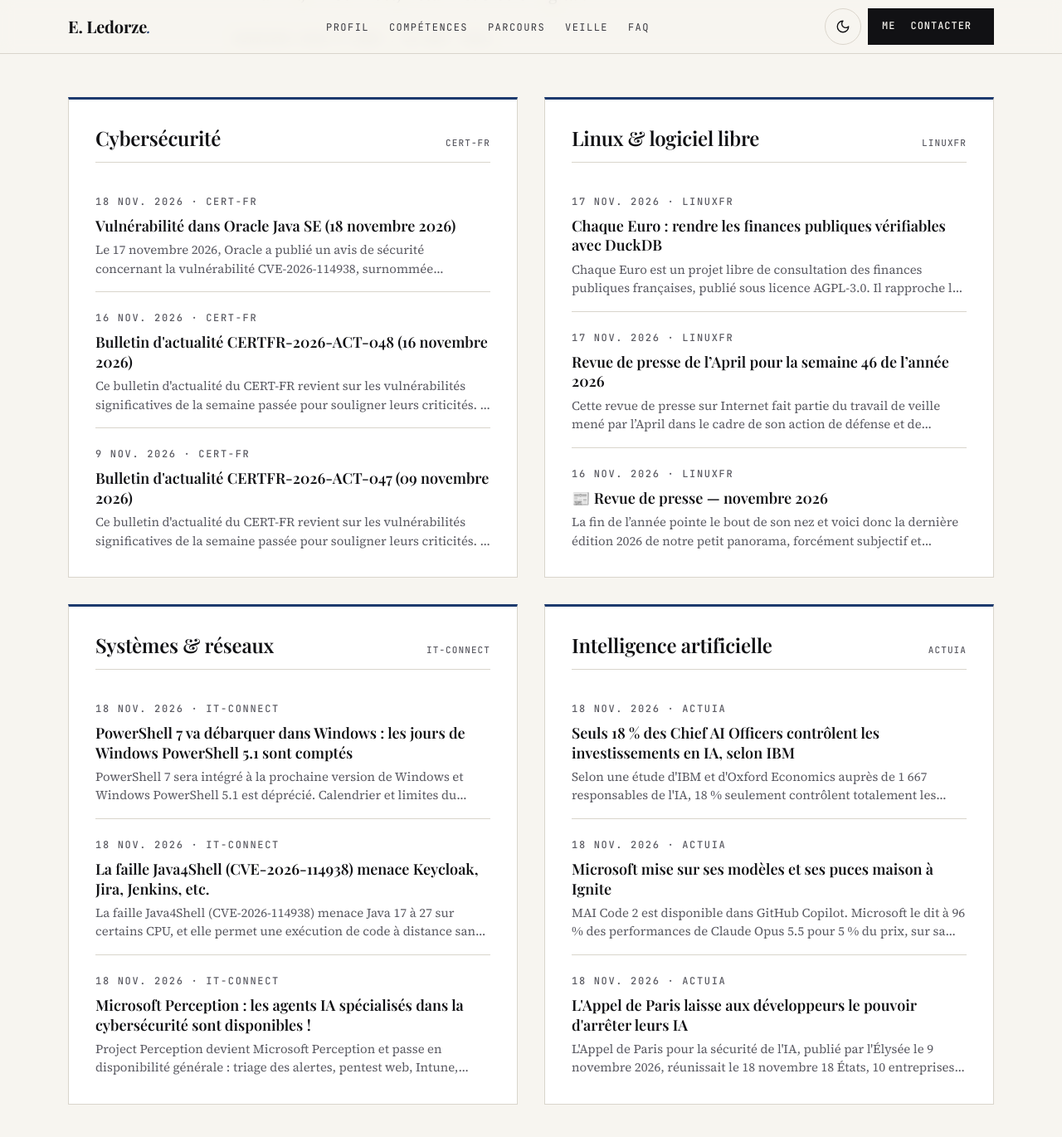
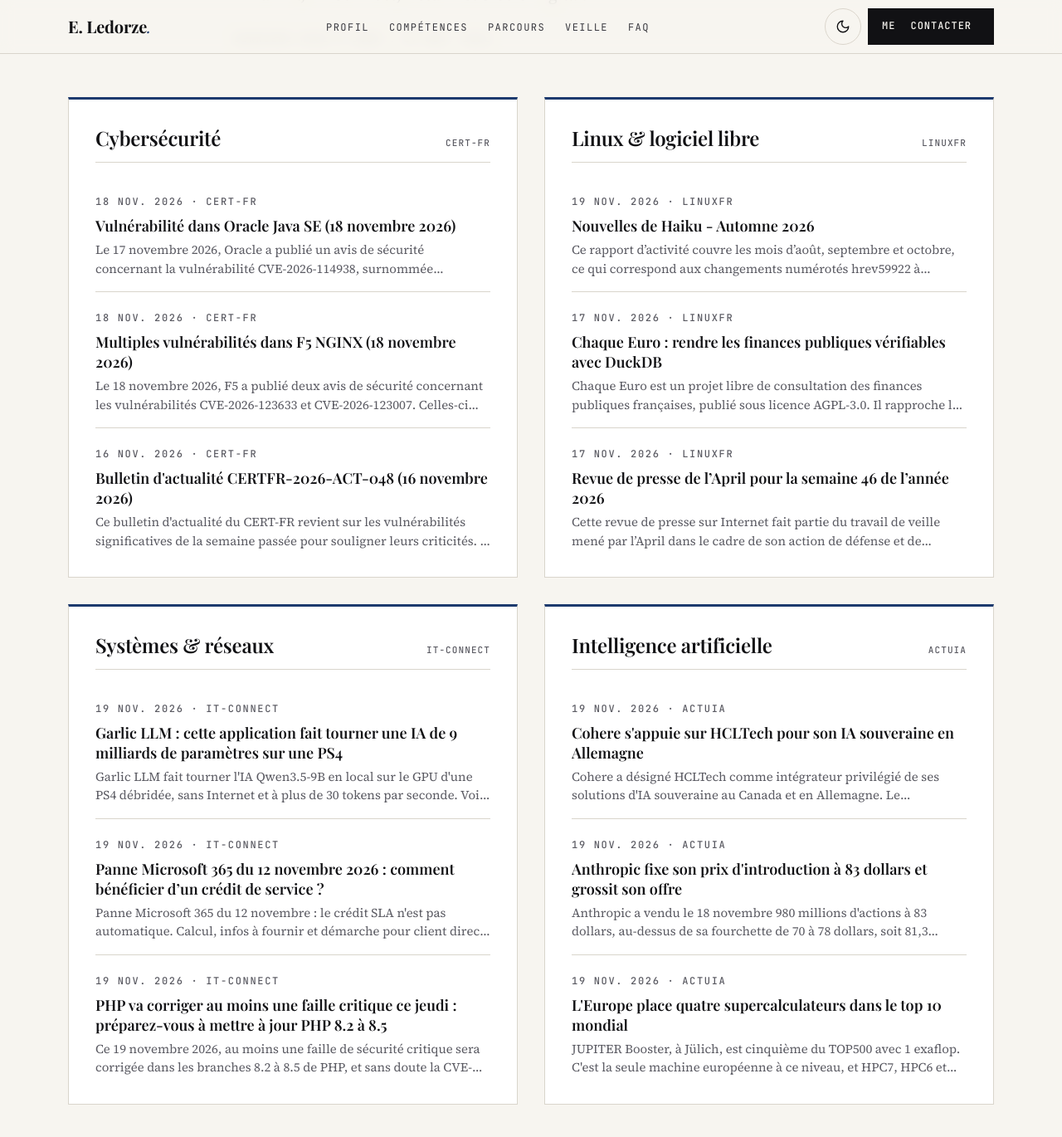
Before and after one commit to TheDringe54-lab/TheDringe54-lab.github.io, a Jekyll site: the page built from index.html, in a window 1280 px wide and 1400 px high, scrolled down 4307 px. Shown: the top 1370 px of the window at 83% size. Built offline with Jekyll 4.4.1, drawn with Linux system fonts in a browser that asks for light colours.

Commit message:
Veille techno : mise à jour automatique

```diff
--- a/_data/veille.json
+++ b/_data/veille.json
@@ -1,5 +1,5 @@
 {
-  "mise_a_jour": "2026-11-18",
+  "mise_a_jour": "2026-11-19",
   "themes": [
     {
       "id": "cyber",
@@ -14,17 +14,17 @@
           "resume": "Le 17 novembre 2026, Oracle a publié un avis de sécurité concernant la vulnérabilité CVE-2026-114938, surnommée *java4shell*, qui affecte le décodeur Base64 de…"
         },
         {
+          "titre": "Multiples vulnérabilités dans F5 NGINX (18 novembre 2026)",
+          "lien": "https://www.cert.cyber.gouv.fr/alerte/CERTFR-2026-ALE-017/",
+          "source": "CERT-FR",
+          "date": "2026-11-18",
+          "resume": "Le 18 novembre 2026, F5 a publié deux avis de sécurité concernant les vulnérabilités CVE-2026-123633 et CVE-2026-123007. Celles-ci affectent NGINX Open Source…"
+        },
+        {
           "titre": "Bulletin d'actualité CERTFR-2026-ACT-048 (16 novembre 2026)",
           "lien": "https://www.cert.cyber.gouv.fr/actualite/CERTFR-2026-ACT-048/",
           "source": "CERT-FR",
           "date": "2026-11-16",
-          "resume": "Ce bulletin d'actualité du CERT-FR revient sur les vulnérabilités significatives de la semaine passée pour souligner leurs criticités. Il ne remplace pas…"
-        },
-        {
-          "titre": "Bulletin d'actualité CERTFR-2026-ACT-047 (09 novembre 2026)",
-          "lien": "https://www.cert.cyber.gouv.fr/actualite/CERTFR-2026-ACT-047/",
-          "source": "CERT-FR",
-          "date": "2026-11-09",
           "resume": "Ce bulletin d'actualité du CERT-FR revient sur les vulnérabilités significatives de la semaine passée pour souligner leurs criticités. Il ne remplace pas…"
         }
       ]
@@ -34,6 +34,13 @@
       "titre": "Linux & logiciel libre",
       "titre_en": "Linux & open source",
       "articles": [
+        {
+          "titre": "Nouvelles de Haiku - Automne 2026",
+          "lien": "https://linuxfr.org/news/nouvelles-de-haiku-automne-2026",
+          "source": "LinuxFR",
+          "date": "2026-11-19",
+          "resume": "Ce rapport d’activité couvre les mois d’août, septembre et octobre, ce qui correspond aux changements numérotés hrev59922 à hrev60317 dans le code source de…"
+        },
         {
           "titre": "Chaque Euro : rendre les finances publiques vérifiables avec DuckDB",
           "lien": "https://linuxfr.org/news/chaque-euro-rendre-les-finances-publiques-verifiables-avec-duckdb",
@@ -47,13 +54,6 @@
           "source": "LinuxFR",
           "date": "2026-11-17",
           "resume": "Cette revue de presse sur Internet fait partie du travail de veille mené par l’April dans le cadre de son action de défense et de promotion du logiciel libre…"
-        },
-        {
-          "titre": "📰 Revue de presse — novembre 2026",
-          "lien": "https://linuxfr.org/news/revue-de-presse-novembre-2026",
-          "source": "LinuxFR",
-          "date": "2026-11-16",
-          "resume": "La fin de l’année pointe le bout de son nez et voici donc la dernière édition 2026 de notre petit panorama, forcément subjectif et parti{e,a}l, de la presse…"
         }
       ]
     },
@@ -63,25 +63,25 @@
       "titre_en": "Systems & networks",
       "articles": [
         {
-          "titre": "PowerShell 7 va débarquer dans Windows : les jours de Windows PowerShell 5.1 sont comptés",
-          "lien": "https://www.it-connect.fr/powershell-7-integre-windows-powershell-5-1-deprecie/",
+          "titre": "Garlic LLM : cette application fait tourner une IA de 9 milliards de paramètres sur une PS4",
+          "lien": "https://www.it-connect.fr/garlic-llm-ia-locale-ps4/",
           "source": "IT-Connect",
-          "date": "2026-11-18",
-          "resume": "PowerShell 7 sera intégré à la prochaine version de Windows et Windows PowerShell 5.1 est déprécié. Calendrier et limites du MSIX : voici ce qu'il faut savoir…"
+          "date": "2026-11-19",
+          "resume": "Garlic LLM fait tourner l'IA Qwen3.5-9B en local sur le GPU d'une PS4 débridée, sans Internet et à plus de 30 tokens par seconde. Voici ce qu'il faut savoir…"
         },
         {
-          "titre": "La faille Java4Shell (CVE-2026-114938) menace Keycloak, Jira, Jenkins, etc.",
-          "lien": "https://www.it-connect.fr/java4shell-faille-critique-java-openjdk/",
+          "titre": "Panne Microsoft 365 du 12 novembre 2026 : comment bénéficier d’un crédit de service ?",
+          "lien": "https://www.it-connect.fr/panne-microsoft-365-credit-sla/",
           "source": "IT-Connect",
-          "date": "2026-11-18",
-          "resume": "La faille Java4Shell (CVE-2026-114938) menace Java 17 à 27 sur certains CPU, et elle permet une exécution de code à distance sans authentification. Le post La…"
+          "date": "2026-11-19",
+          "resume": "Panne Microsoft 365 du 12 novembre : le crédit SLA n'est pas automatique. Calcul, infos à fournir et démarche pour client direct ou CSP : agissez maintenant…"
         },
         {
-          "titre": "Microsoft Perception : les agents IA spécialisés dans la cybersécurité sont disponibles !",
-          "lien": "https://www.it-connect.fr/microsoft-perception-disponibilite-generale-ignite/",
+          "titre": "PHP va corriger au moins une faille critique ce jeudi : préparez-vous à mettre à jour PHP 8.2 à 8.5",
+          "lien": "https://www.it-connect.fr/mise-a-jour-php-faille-critique-19-novembre-2026/",
           "source": "IT-Connect",
-          "date": "2026-11-18",
-          "resume": "Project Perception devient Microsoft Perception et passe en disponibilité générale : triage des alertes, pentest web, Intune, MCP. Voici l'essentiel à retenir…"
+          "date": "2026-11-19",
+          "resume": "Ce 19 novembre 2026, au moins une faille de sécurité critique sera corrigée dans les branches 8.2 à 8.5 de PHP, et sans doute la CVE-2026-115560. Le post PHP…"
         }
       ]
     },
@@ -91,25 +91,25 @@
       "titre_en": "Artificial intelligence",
       "articles": [
         {
-          "titre": "Seuls 18 % des Chief AI Officers contrôlent les investissements en IA, selon IBM",
-          "lien": "https://www.actuia.com/actualite/seuls-18-des-chief-ai-officers-controlent-les-investissements-en-ia-selon-ibm/",
+          "titre": "Cohere s'appuie sur HCLTech pour son IA souveraine en Allemagne",
+          "lien": "https://www.actuia.com/actualite/cohere-sappuie-sur-hcltech-pour-son-ia-souveraine-en-allemagne/",
           "source": "ActuIA",
-          "date": "2026-11-18",
-          "resume": "Selon une étude d'IBM et d'Oxford Economics auprès de 1 667 responsables de l'IA, 18 % seulement contrôlent totalement les décisions d'investissement en IA. En…"
+          "date": "2026-11-19",
+          "resume": "Cohere a désigné HCLTech comme intégrateur privilégié de ses solutions d'IA souveraine au Canada et en Allemagne. Le communiqué laisse chaque client choisir…"
         },
         {
-          "titre": "Microsoft mise sur ses modèles et ses puces maison à Ignite",
-          "lien": "https://www.actuia.com/actualite/microsoft-mise-sur-ses-modeles-et-ses-puces-maison-a-ignite/",
+          "titre": "Anthropic fixe son prix d'introduction à 83 dollars et grossit son offre",
+          "lien": "https://www.actuia.com/actualite/anthropic-fixe-son-prix-dintroduction-a-83-dollars-et-grossit-son-offre/",
           "source": "ActuIA",
-          "date": "2026-11-18",
-          "resume": "MAI Code 2 est disponible dans GitHub Copilot. Microsoft le dit à 96 % des performances de Claude Opus 5.5 pour 5 % du prix, sur sa propre moyenne de quatre…"
+          "date": "2026-11-19",
+          "resume": "Anthropic a vendu le 18 novembre 980 millions d'actions à 83 dollars, au-dessus de sa fourchette de 70 à 78 dollars, soit 81,3 milliards de dollars avant…"
         },
         {
-          "titre": "L'Appel de Paris laisse aux développeurs le pouvoir d'arrêter leurs IA",
-          "lien": "https://www.actuia.com/actualite/lappel-de-paris-laisse-aux-developpeurs-le-pouvoir-darreter-leurs-ia/",
+          "titre": "L'Europe place quatre supercalculateurs dans le top 10 mondial",
+          "lien": "https://www.actuia.com/actualite/leurope-place-quatre-supercalculateurs-dans-le-top-10-mondial/",
           "source": "ActuIA",
-          "date": "2026-11-18",
-          "resume": "L'Appel de Paris pour la sécurité de l'IA, publié par l'Élysée le 9 novembre 2026, réunissait le 18 novembre 18 États, 10 entreprises et 11 organisations. Les…"
+          "date": "2026-11-19",
+          "resume": "JUPITER Booster, à Jülich, est cinquième du TOP500 avec 1 exaflop. C'est la seule machine européenne à ce niveau, et HPC7, HPC6 et Alps complètent la présence…"
         }
       ]
     }
```
